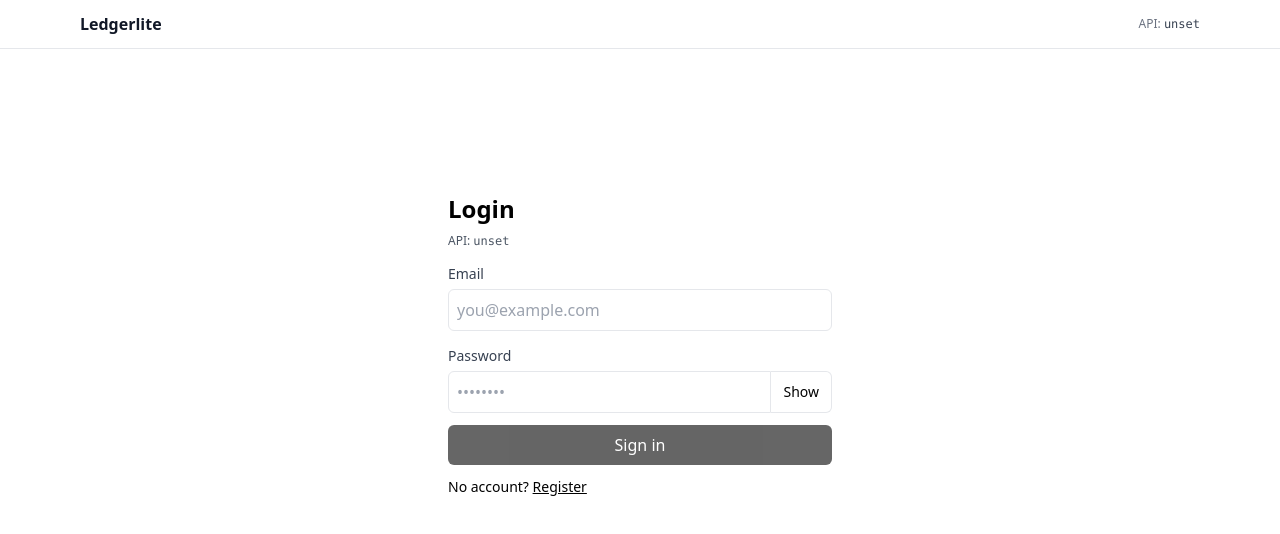
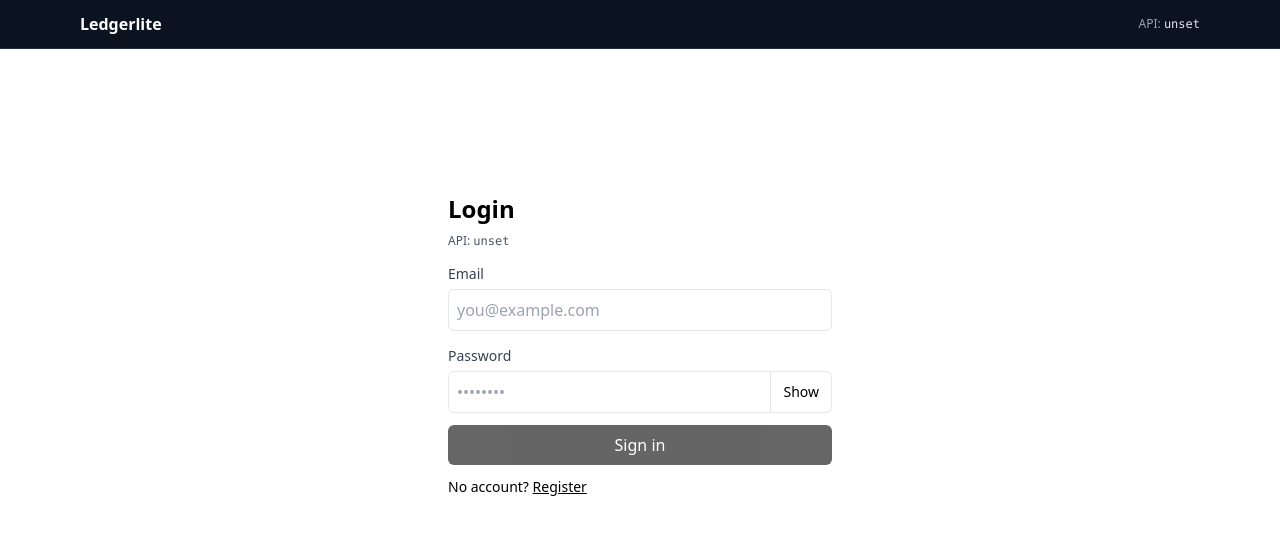
Before and after one commit to aryan1921/ledgerlite-mern, a React (Vite) app in the folder client/: page /login in a window 1280 px wide. Shown: the top 534 px of the page. Built offline with nearby package versions, Linux system fonts and the light colour scheme; no server answers.

Commit message:
CORS changes

```diff
--- a/client/src/App.jsx
+++ b/client/src/App.jsx
@@ -36,17 +36,23 @@ function Shell({ children, isAuthed }) {
 
   return (
     <div className="min-h-screen ">
-      <header className="bg-white border-b border-gray-200">
+      <header className="bg-[#0b1220] border-b border-[#1f2a44] text-white">
         <div className="max-w-6xl mx-auto px-4 py-3 flex items-center justify-between gap-3">
           <div className="flex items-center gap-3">
-            <h1 className="font-semibold text-gray-900">Ledgerlite</h1>
+            <h1 className="font-semibold">Ledgerlite</h1>
             {isAuthed && (
               <nav className="flex items-center gap-2 text-sm">
-                <Link className="text-gray-700 hover:text-gray-900 underline underline-offset-2" to="/dashboard">
+                <Link
+                  className="text-[#93c5fd] hover:text-white underline underline-offset-2"
+                  to="/dashboard"
+                >
                   Dashboard
                 </Link>
-                <span className="text-gray-300">·</span>
-                <Link className="text-gray-700 hover:text-gray-900 underline underline-offset-2" to="/analytics">
+                <span className="text-slate-400">·</span>
+                <Link
+                  className="text-[#93c5fd] hover:text-white underline underline-offset-2"
+                  to="/analytics"
+                >
                   Analytics
                 </Link>
               </nav>
@@ -54,14 +60,14 @@ function Shell({ children, isAuthed }) {
           </div>
 
           <div className="flex items-center gap-3">
-            {userEmail && <span className="text-xs text-gray-600">{userEmail}</span>}
-            <span className="text-xs text-gray-500">
-              API: <code className="text-gray-700">{import.meta.env.VITE_API_BASE}</code>
+            {userEmail && <span className="text-xs text-slate-300">{userEmail}</span>}
+            <span className="text-xs text-slate-400">
+              API: <code className="text-slate-200">{import.meta.env.VITE_API_BASE}</code>
             </span>
             {isAuthed && (
               <button
                 onClick={out}
-                className="border border-gray-300 px-3 py-1 text-sm rounded-md text-gray-700 hover:bg-gray-50"
+                className="border border-[#334155] px-3 py-1 text-sm rounded-md hover:bg-[#0f172a]"
               >
                 Logout
               </button>
@@ -69,6 +75,7 @@ function Shell({ children, isAuthed }) {
           </div>
         </div>
       </header>
+
 
       <main className="p-4">{children}</main>
     </div>
```
Also changed, not shown: 4 other files (tests, documents, lock files or other folders).
